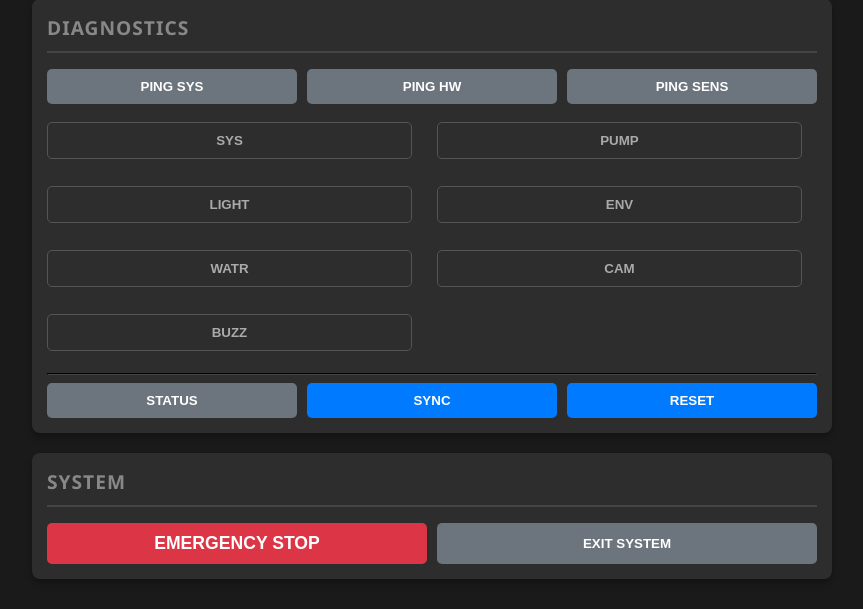
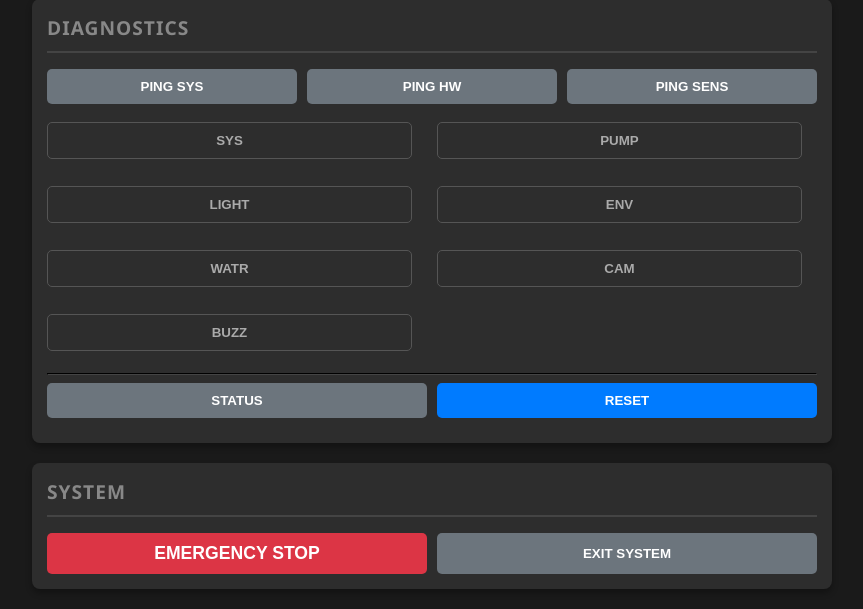
Before and after one commit to JasonCreemers/AeroSense, a Python web app: template templates/index.html in a window 1280 px wide. Shown: the part 1269-1878 px from the top of the page, without its empty margins (208-1071 px from the left). Before the commit the page ends 1848 px from the top, so only its background shows below. Run offline with Jinja, Linux system fonts and the light colour scheme; the template is opened without the code that fills it, so the values that code supplies are empty.

Commit message:
- Removed `Sync` button from the GUI. - Fixed buffering camera time on GUI.

```diff
--- a/aerosense/__init__.py
+++ b/aerosense/__init__.py
@@ -13,7 +13,7 @@ Usage:
 from typing import List
 
 # --- Versioning ---
-__version__: str = "v3.5.4"
+__version__: str = "v3.6.0"
 __release__: str = "2026-01-14"
 
 # --- Component Exports ---
--- a/templates/index.html
+++ b/templates/index.html
@@ -58,7 +58,7 @@
                 <div class="cam-feed" style="display:flex; align-items:center; justify-content:center; color:#555;">NO IMAGE DATA</div>
             {% endif %}
             <div class="row" style="margin-top: 10px;">
-                <button class="btn-blue" onclick="post('/api/run_sensor', {target: 'CAMERA'})">RUN CAM (Burst)</button>
+                <button id="btn-cam" class="btn-blue" onclick="runCamera()">RUN CAM (Burst)</button>
                 <button class="btn-green" onclick="post('/api/run_sensor', {target: 'LIVE_CAMERA'})">RUN LIVE CAM (HDMI)</button>
             </div>
         </div>
@@ -178,9 +178,8 @@
             </div>
 
             <hr style="border-color:#444;">
-            <div class="grid-3">
+            <div class="row">
                 <button class="btn-gray" onclick="window.location.reload()">STATUS</button>
-                <button class="btn-blue" onclick="post('/api/action', {action: 'SYNC'})">SYNC</button>
                 <button class="btn-blue" onclick="post('/api/action', {action: 'RESET'})">RESET</button>
             </div>
         </div>
@@ -209,6 +208,22 @@
             let duration = durInput.value || 0;
             post('/api/run_manual', {target: target, state: state, duration: duration});
         }
+
+        function runCamera() {
+            let btn = document.getElementById("btn-cam");
+            btn.innerHTML = "CAPTURING...";
+            btn.style.opacity = "0.7";
+
+            fetch('/api/run_sensor', {
+                method: 'POST',
+                headers: {'Content-Type': 'application/json'},
+                body: JSON.stringify({target: 'CAMERA'})
+            });
+
+            setTimeout(() => {
+                window.location.reload();
+            }, 5000);
+        }
     </script>
 </body>
 </html>
```
Also changed, not shown: ROADMAP.md (+0 -1 lines), CHANGELOG.md, README.md.
